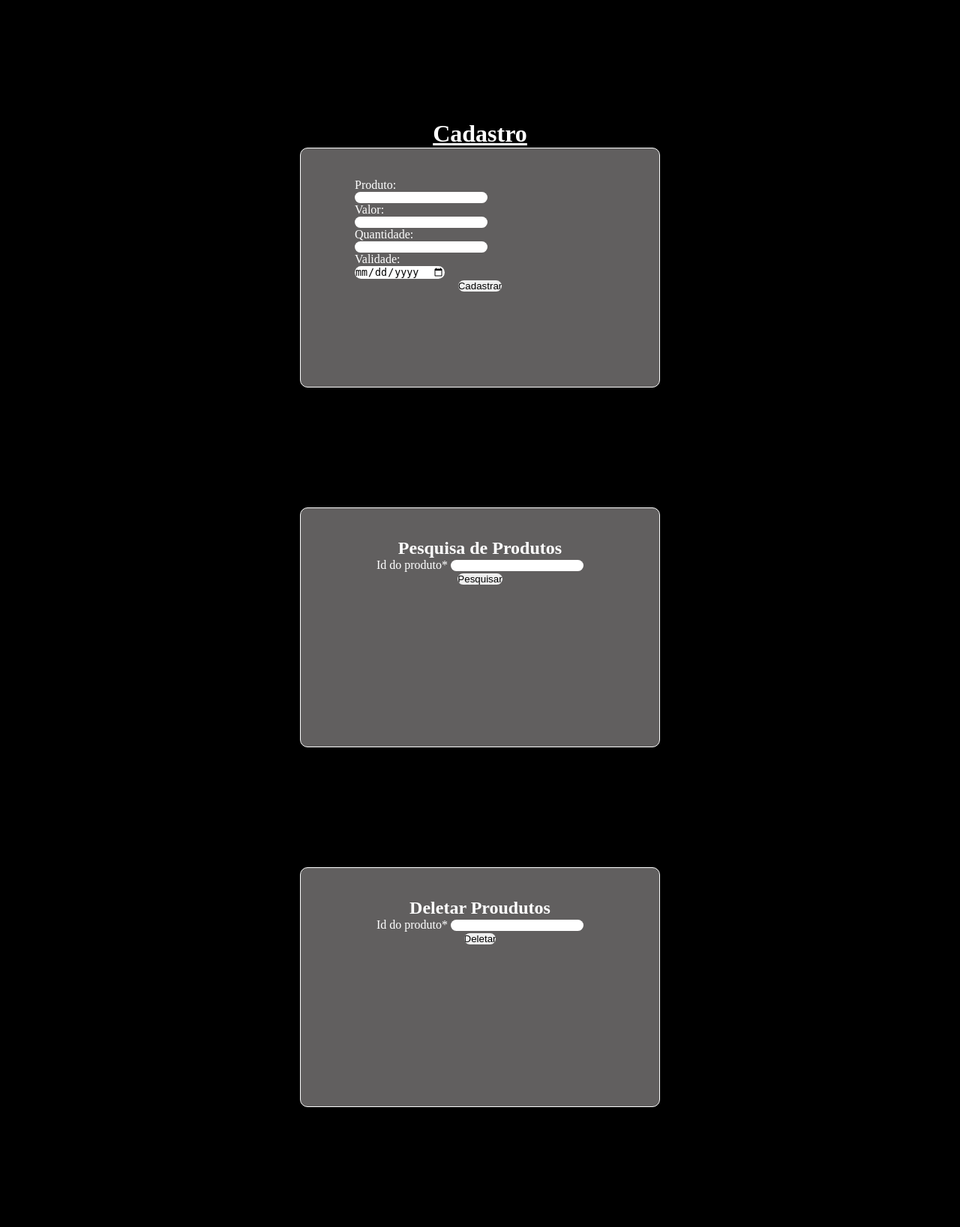
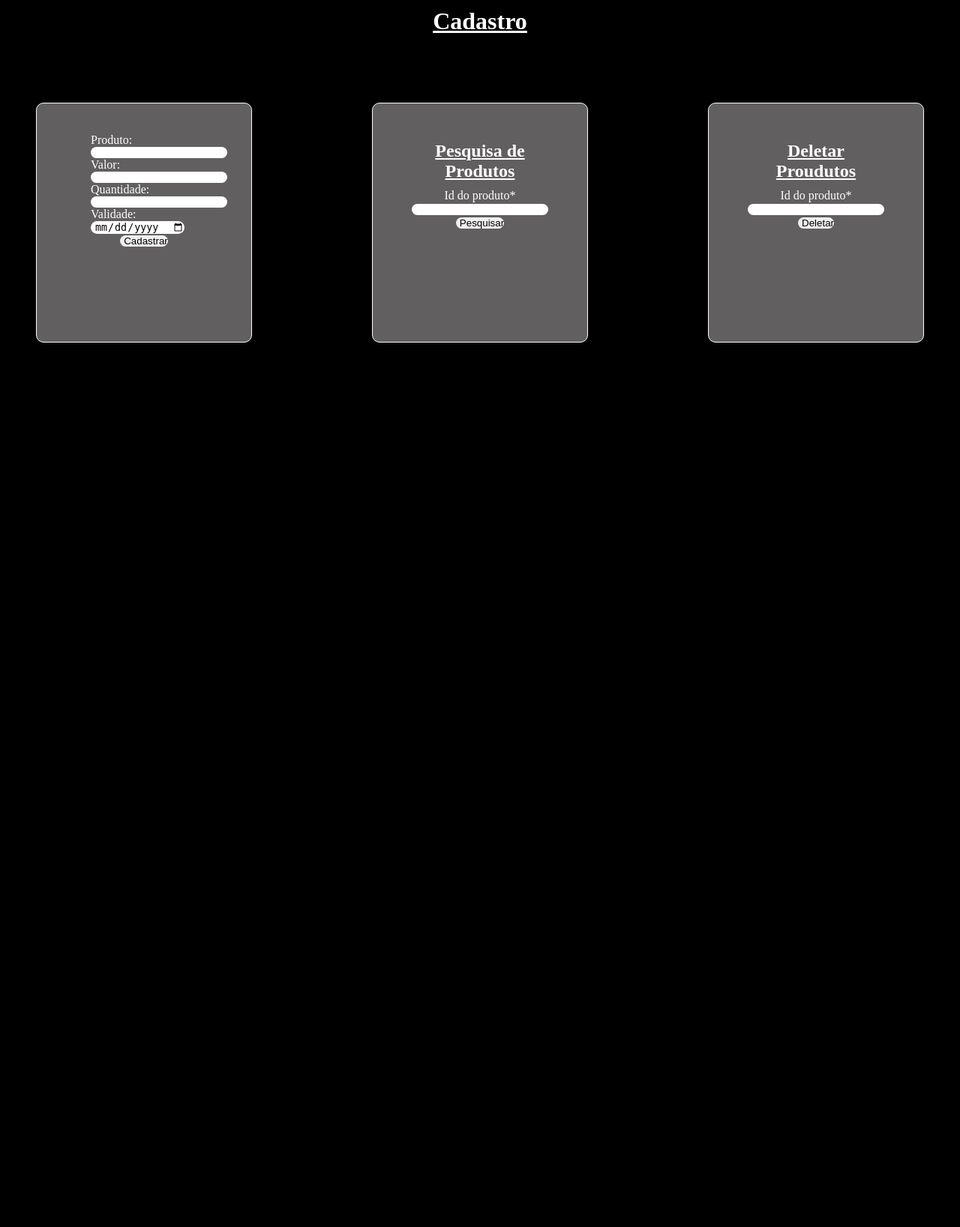
Before and after one commit to Carluuss/Estudos-PHP, a PHP site: page /formulario.html in a window 1280 px wide. Shown: the whole page at 75% size. After the commit the page ends 457 px from the top, so only its background shows below. Run offline with PHP 8.4, Linux system fonts and the light colour scheme.

Commit message:
alteração de estilo

```diff
--- a/aula-09/sistemas/style.css
+++ b/aula-09/sistemas/style.css
@@ -6,22 +6,29 @@ box-sizing: border-box;
 
 body{
     background-color: black;
+    display: flex;
+    flex-direction: column;
+    align-items: center;
 
 }
 
 main{
-    display: flex;
-    flex-direction: column;
-    align-items: center;
+}
+
+section{
+    display: grid;
+  row-gap: 50px 100px;
+  grid-template-columns: auto auto auto ;
+  text-align: center;
 }
 
 form{
     background-color: rgb(97, 95, 95);
     color: white;
-    width: 30em;
+    width: 18em;
     height: 20em;
     text-align: center;
-    margin: 10em;
+    margin: 5em;
     border-radius: 10px;
     border: 1px solid white;
     padding: 40px;
@@ -36,15 +43,16 @@ form{
     left: 2em;
 }
 
-h1{
+h1, h2{
 color: white;
 text-align: center;
+text-decoration: underline;
 position: relative;
-top: 5em;
-text-decoration: underline;
+padding: 10px;
 }
 
 input{
     border-radius: 10px;
     border: none;
+    padding-left: 5px;
 }
```
